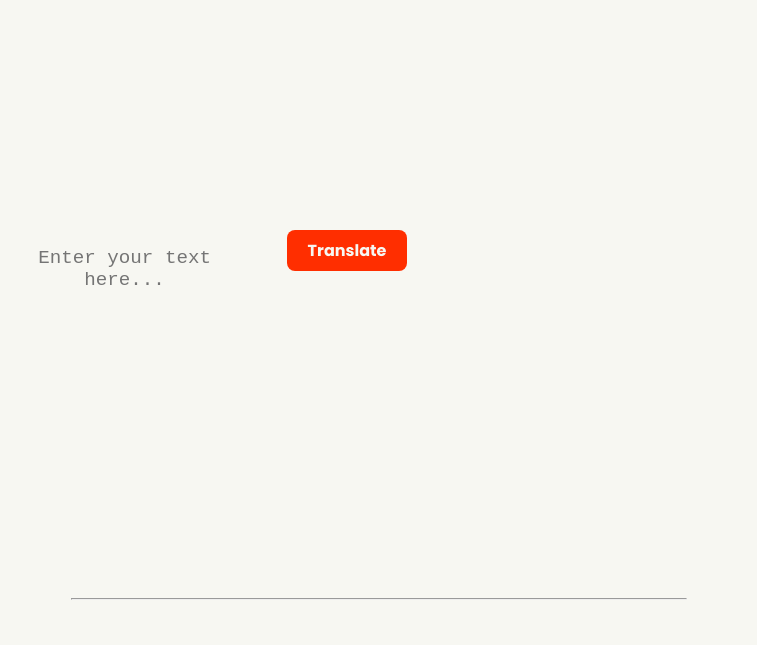
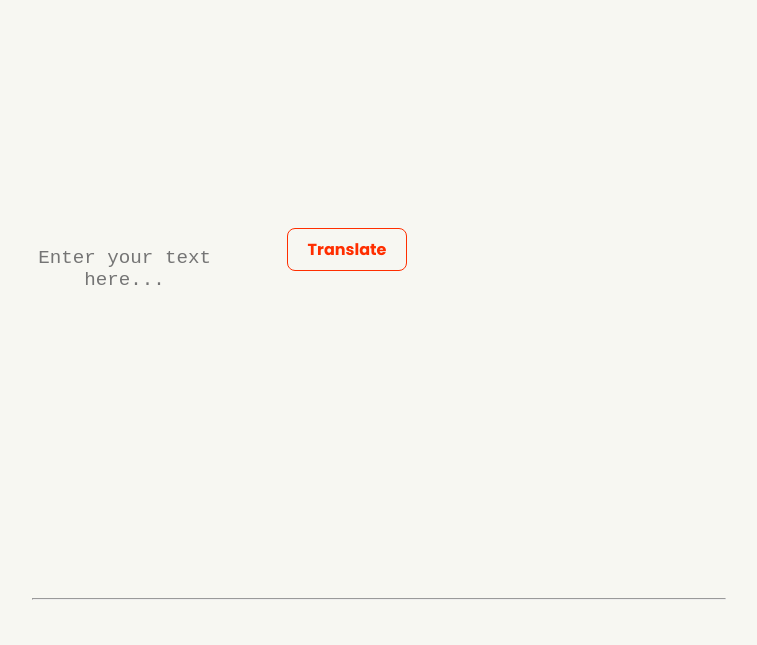
Before and after one commit to vrampranav/valyrian-translator, a plain HTML site: page index.html in a window 1280 px wide. Shown: the part 95-740 px from the top of the page, without its empty margins (261-1018 px from the left). Drawn offline with Linux system fonts and the light colour scheme.

Commit message:
Button Style

```diff
--- a/css/style.css
+++ b/css/style.css
@@ -63,12 +63,13 @@ body {
   border-radius: 0.5rem;
   cursor: pointer;
   width: 120px;
-  background-color: var(--secondary-color);
-  color: var(--text-primary);
+  background-color: var(--text-primary);
+  color: var(--secondary-color);
   font-family: "Poppins", sans-serif;
   font-weight: bold;
   font-size: 1rem;
   display: block;
+  border: 1px solid var(--secondary-color);
 }
 .output-area {
   margin-top: 2rem;
@@ -128,14 +129,14 @@ footer {
   margin: auto;
   padding: 2rem 0;
   text-align: justify;
-  margin-bottom: 5rem;
+  margin-bottom: 3rem;
 }
 .section p {
   font-size: 1.5rem;
 }
 hr {
   margin-top: 4rem;
-  width: 80%;
+  width: 90%;
 }
 
 @media (max-width: 800px) {
```
